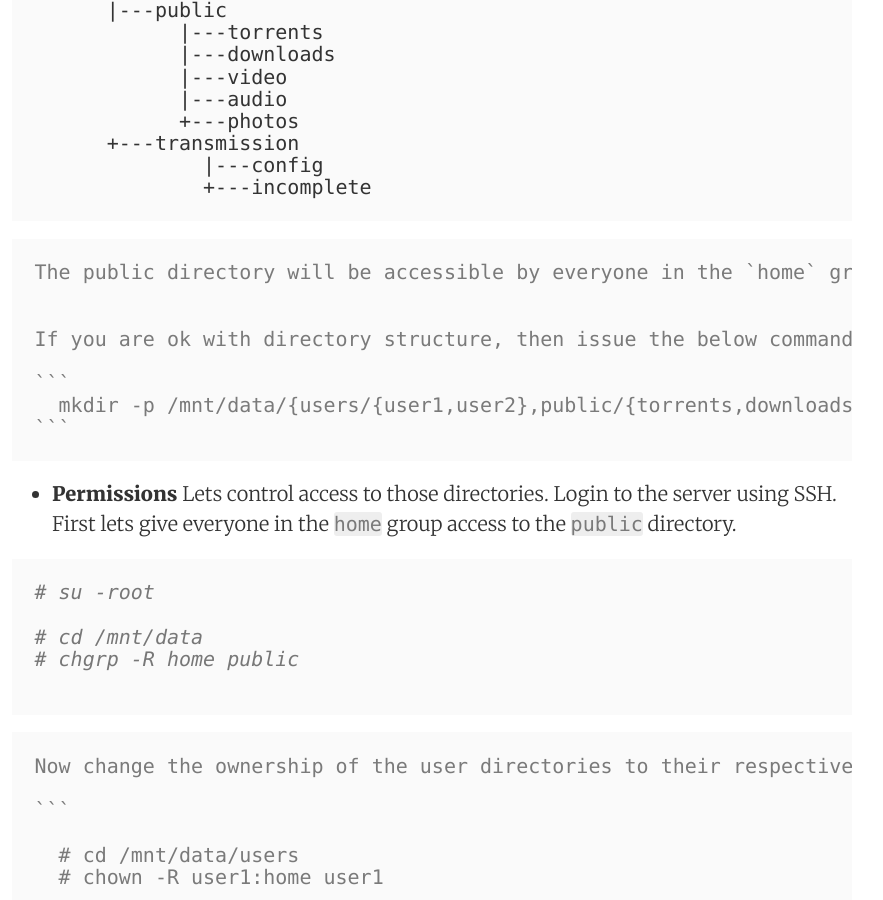
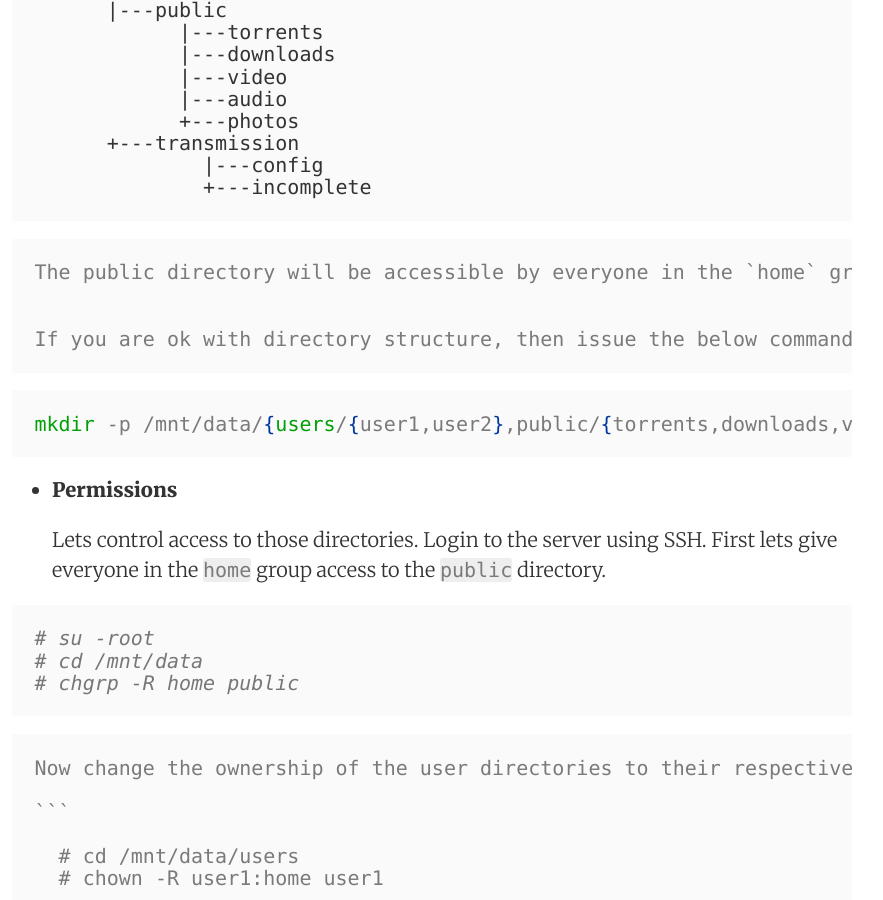
Before and after one commit to naveedmurtuza/fantastic-fiesta, a Jekyll site: the page built from _posts/2014-06-10-see-pixyll-in-action.md, in a window 1280 px wide and 900 px high, scrolled down 5557 px. Shown: the whole window, without its empty margins (208-1091 px from the left). Built offline with Jekyll 4.4.1, drawn with Linux system fonts in a browser that asks for light colours.

Commit message:
Update 2014-06-10-see-pixyll-in-action.md

````diff
--- a/_posts/2014-06-10-see-pixyll-in-action.md
+++ b/_posts/2014-06-10-see-pixyll-in-action.md
@@ -119,6 +119,8 @@ Still with me? :) OK lets start configuring.
 
 * __File Structure__
     Since the NAS boxh will be used by multiple users accross the network for their file storage needs, we need to have our files properly organized, so as not to clutter the disk space. The structure I am using is as follows. Ofcourse you can change the structure if you are not comfortable with it.
+
+
 <pre>
     data
       |---users
@@ -143,22 +145,23 @@ Still with me? :) OK lets start configuring.
 
     If you are ok with directory structure, then issue the below command in ssh console.
 
-    ```
-      mkdir -p /mnt/data/{users/{user1,user2},public/{torrents,downloads,video,audio,photos},transmission/{config,incomplete}}
-    ```
+```shell
+mkdir -p /mnt/data/{users/{user1,user2},public/{torrents,downloads,video,audio,photos},transmission/{config,incomplete}}
+```
 
 
 * __Permissions__
+
+
     Lets control access to those directories. Login to the server using SSH. First lets give everyone in the `home` group access to the `public` directory.
 
 
-```bash
+```shell
 # su -root
-
 # cd /mnt/data
 # chgrp -R home public
+```
 
-```
 
     Now change the ownership of the user directories to their respective users.
 
````
